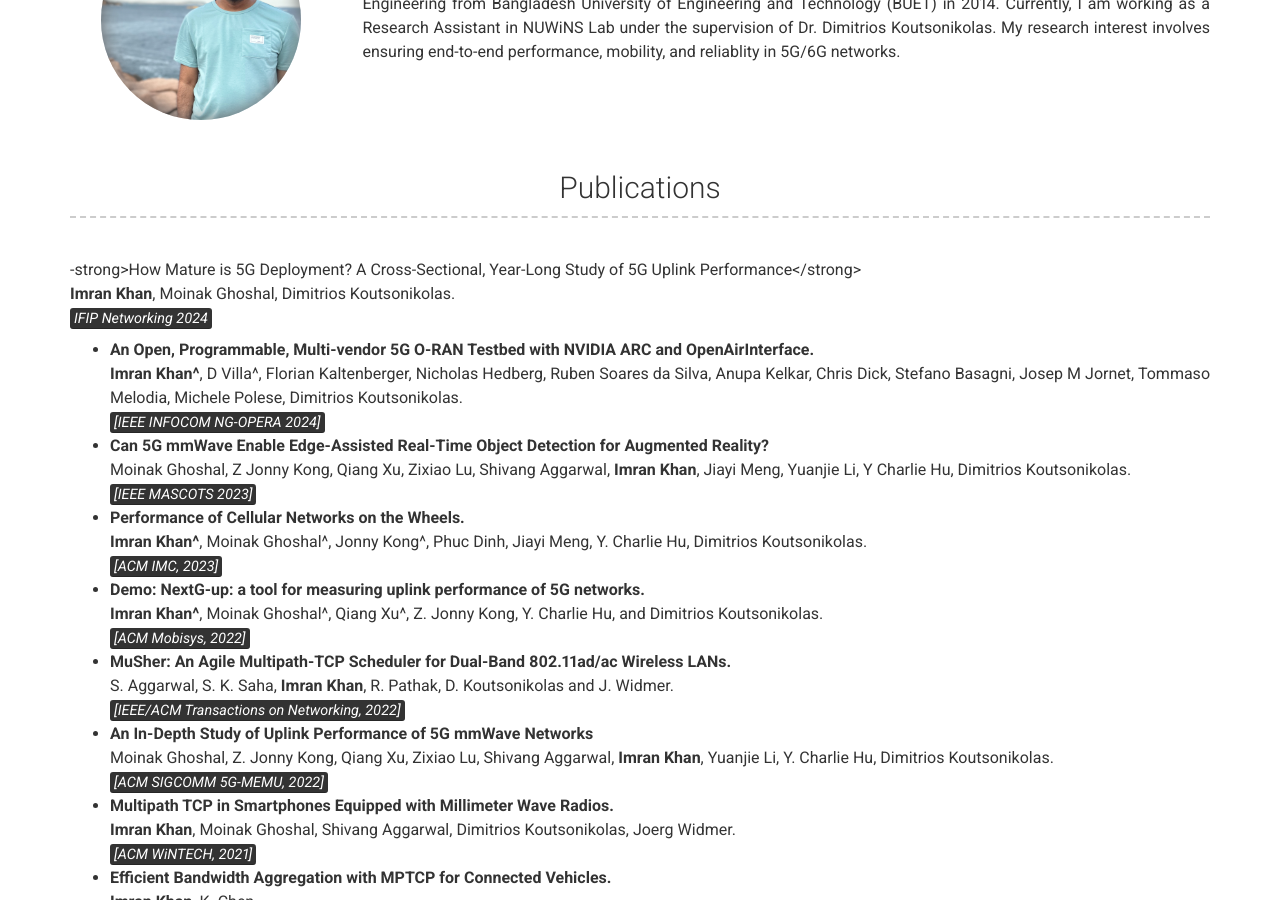
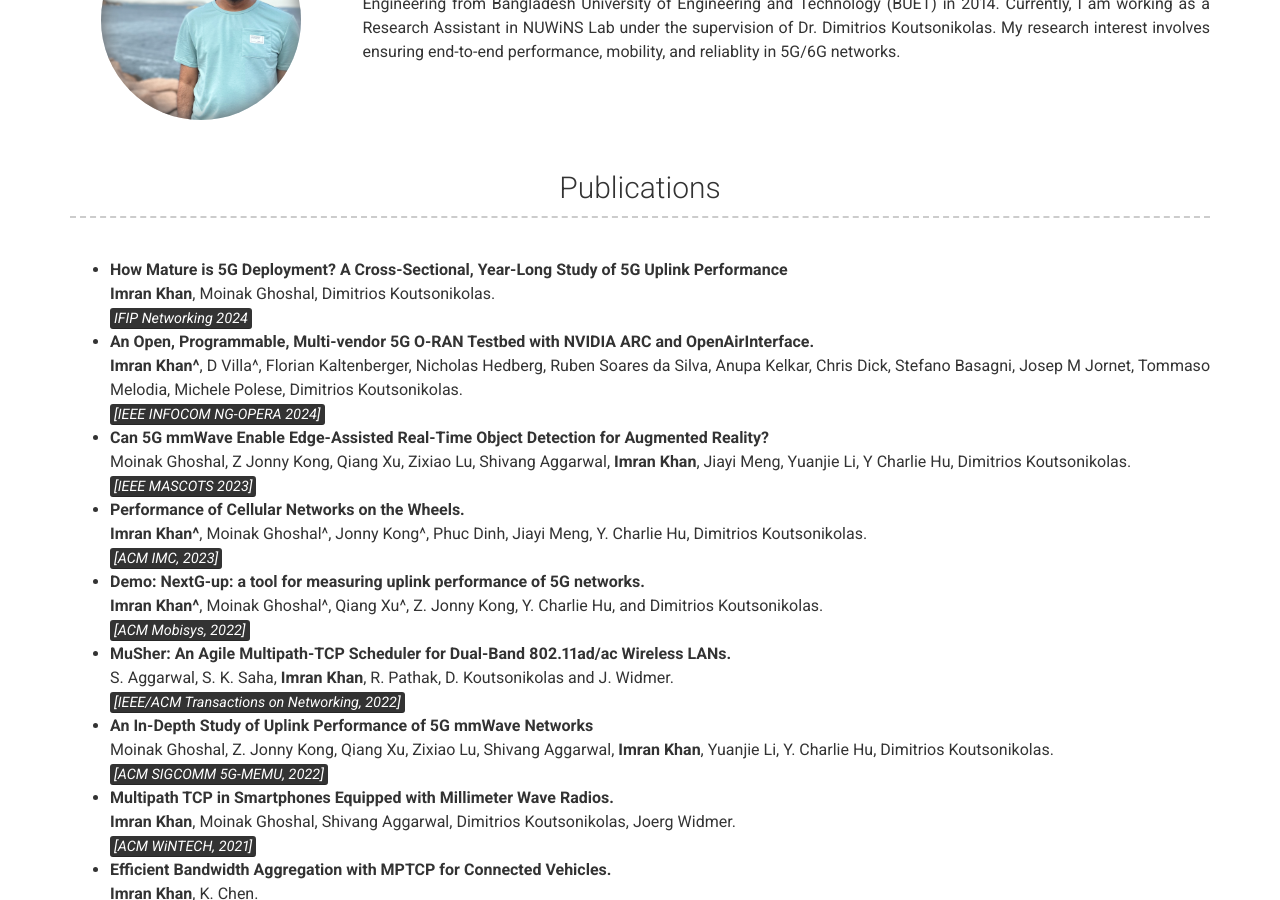
Before and after one commit to imranbuet63/imranbuet63.github.io, a Jekyll site: the page built from index.md, in a window 1280 px wide and 900 px high, scrolled down 382 px. Built offline with Jekyll 4.4.1, drawn with Linux system fonts in a browser that asks for light colours; nearby versions of some CDN libraries.

```diff
--- a/_config.yml
+++ b/_config.yml
@@ -58,7 +58,7 @@ content:
   - title: Publications # Title for the section
     layout: text # Type of content section (list/text)
     content: |
-      -strong>How Mature is 5G Deployment? A Cross-Sectional, Year-Long Study of 5G Uplink Performance</strong>
+      - <strong>How Mature is 5G Deployment? A Cross-Sectional, Year-Long Study of 5G Uplink Performance</strong>
         <br>__Imran Khan__, Moinak Ghoshal,  Dimitrios Koutsonikolas.
         <br><em><mark>IFIP Networking 2024</mark></em>
       - <strong>An Open, Programmable, Multi-vendor 5G O-RAN Testbed with NVIDIA ARC and OpenAirInterface.</strong>
```
